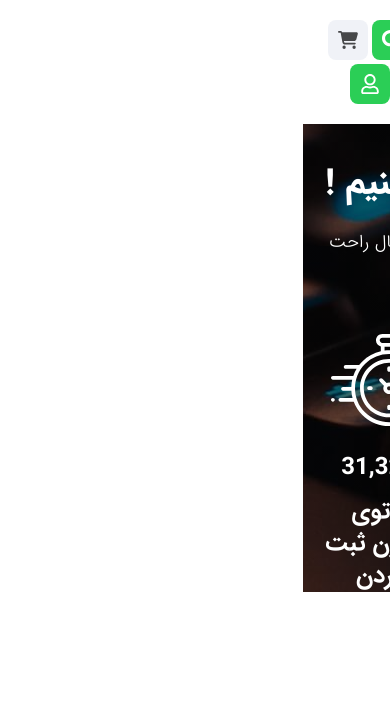
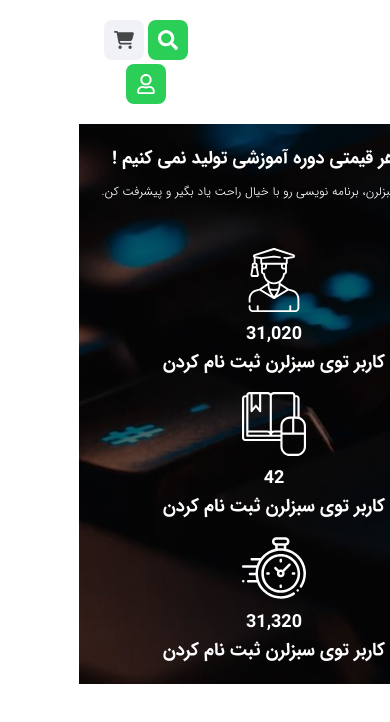
Before and after one commit to impooya/sabzlearn-ir, a React (Vite) app: page / in a window 390 px wide. Shown: the top 722 px of the page. Built offline with nearby package versions, Linux system fonts and the light colour scheme.

Commit message:
finish responsive landing components for mobile and tablet

```diff
--- a/src/components/Landing.jsx
+++ b/src/components/Landing.jsx
@@ -96,13 +96,13 @@ function Landing() {
           </g>
         </symbol>
       </svg>
-      <section className=" w-full bg-header-image   h-auto md:h-[700px]  md:py-36 ">
+      <section className=" w-full bg-header-image   h-auto  py-5 md:py-36 ">
         <div className=" container text-white flex flex-col justify-center items-center gap-y-12">
-          <div className="flex flex-col justify-center items-center gap-y-6">
-            <h1 className="font-IRANSansBold text-4xl font-bold">
+          <div className="flex flex-col justify-center items-center gap-y-3 md:gap-y-6">
+            <h1 className="font-IRANSansBold  text-lg text-center  md:text-4xl font-bold">
               ما به هر قیمتی دوره آموزشی تولید نمی کنیم !
             </h1>
-            <h2 className="font-IRANSansLight text-lg">
+            <h2 className="font-IRANSansLight text-xs text-center md:text-lg">
               با آکادمی سبزلرن، برنامه نویسی رو با خیال راحت یاد بگیر و پیشرفت
               کن.
             </h2>
@@ -118,30 +118,30 @@ function Landing() {
               <FaSearch />
             </button>
           </form>
-          <div className="flex justify-evenly items-center w-full">
-            <div className="flex justify-center items-center flex-col gap-y-6">
-              <svg className="fill-white w-24 h-24">
+          <div className="flex justify-evenly items-center w-full flex-wrap gap-y-4">
+            <div className="flex justify-center items-center flex-col gap-y-2 md:gap-y-6">
+              <svg className="fill-white size-16 md:w-24 md:h-24">
                 <use href="#students"></use>
               </svg>
-              <div className="flex flex-col justify-center items-center gap-y-3 font-IRANSansBold text-2xl">
+              <div className="flex flex-col justify-center items-center  md:gap-y-3 font-IRANSansBold text-lg md:text-2xl">
                 <span>31,020</span>
                 <h3>کاربر توی سبزلرن ثبت نام کردن</h3>
               </div>
             </div>
-            <div className="flex justify-center items-center flex-col gap-y-6">
-              <svg className="fill-white  w-24 h-24">
+            <div className="flex justify-center items-center flex-col gap-y-2 md:gap-y-6">
+              <svg className="fill-white size-16 md:w-24 md:h-24">
                 <use href="#courses"></use>
               </svg>
-              <div className="flex flex-col justify-center items-center gap-y-3 font-IRANSansBold text-2xl">
+              <div className="flex flex-col justify-center items-center  md:gap-y-3 font-IRANSansBold text-lg md:text-2xl">
                 <span>42</span>
                 <h3>کاربر توی سبزلرن ثبت نام کردن</h3>
               </div>
             </div>
-            <div className="flex justify-center items-center flex-col gap-y-6">
-              <svg className="fill-white  w-24 h-24">
+            <div className="flex justify-center items-center flex-col gap-y-2 md:gap-y-6">
+              <svg className="fill-white size-16 md:w-24 md:h-24">
                 <use href="#time"></use>
               </svg>
-              <div className="flex flex-col justify-center items-center gap-y-3 font-IRANSansBold text-2xl">
+              <div className="flex flex-col justify-center items-center  md:gap-y-3 font-IRANSansBold text-lg md:text-2xl">
                 <span>31,320</span>
                 <h3>کاربر توی سبزلرن ثبت نام کردن</h3>
               </div>
```
